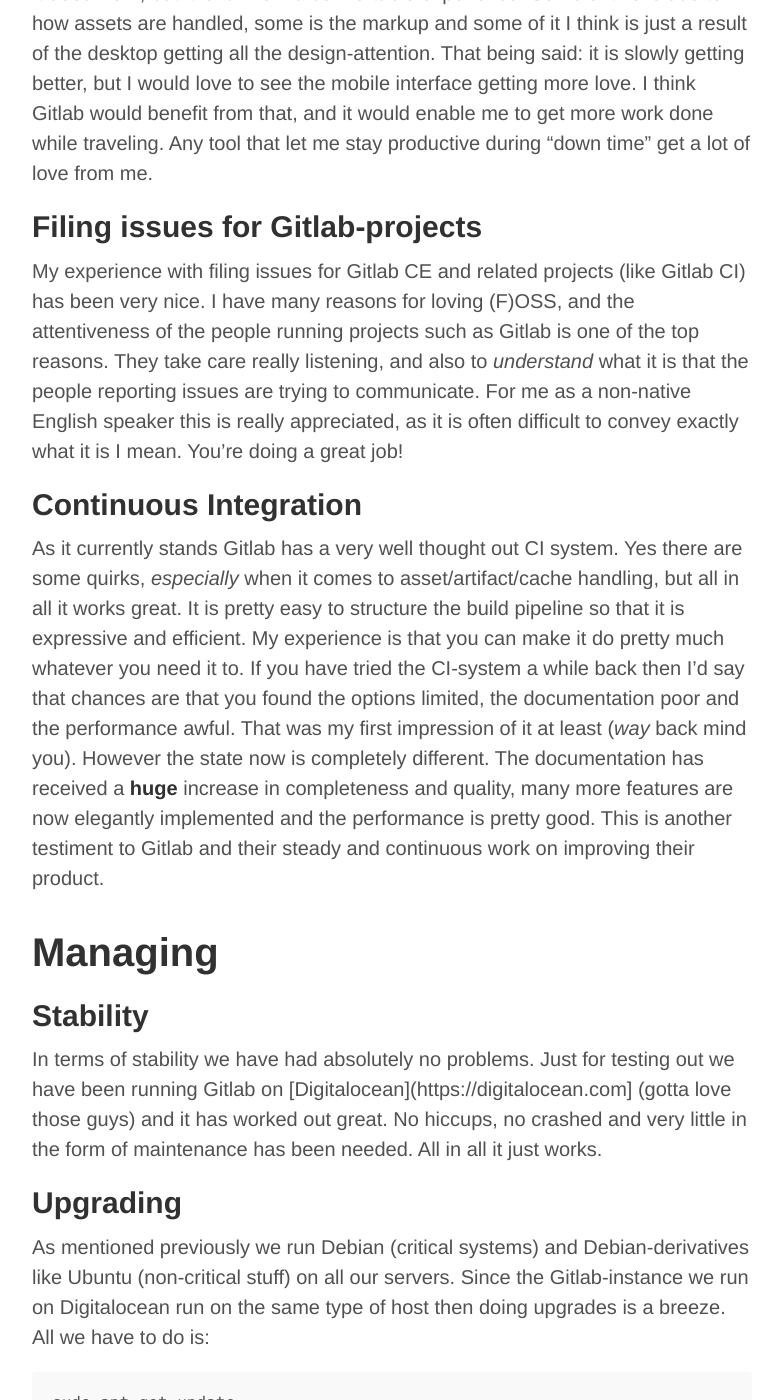
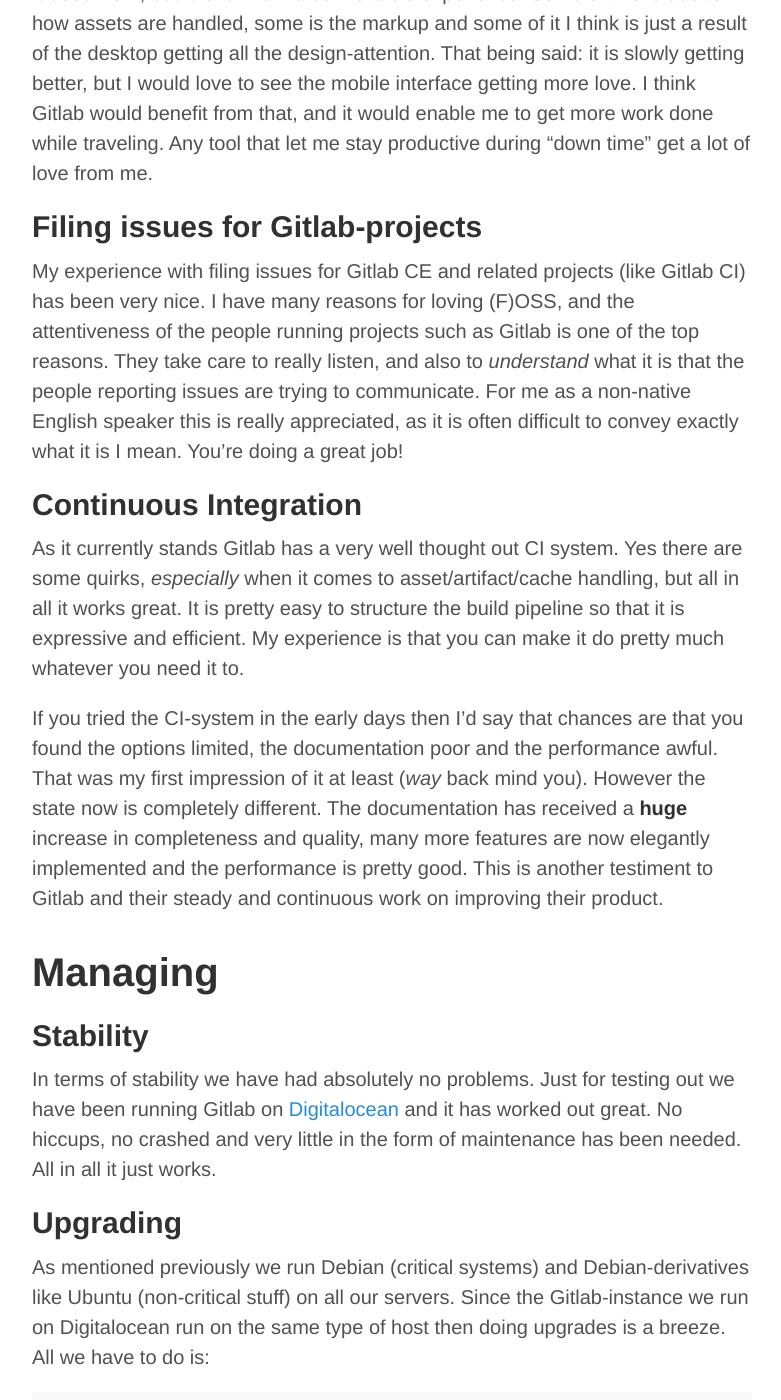
Before and after one commit to christopherraa/christopherraa.github.io, a Jekyll site: the page built from _posts/2016-09-08-final-thoughts-on-gitlab.md, in a window 1280 px wide and 1400 px high, scrolled down 1421 px. Shown: the whole window, without its empty margins (248-1029 px from the left). Built offline with Jekyll 4.4.1, drawn with Linux system fonts in a browser that asks for light colours; comment, search, counter and statistics services are not loaded; some of the changed text lies outside the part shown.

Commit message:
Fixed phrasing a couple of places.

```diff
--- a/_posts/2016-09-08-final-thoughts-on-gitlab.md
+++ b/_posts/2016-09-08-final-thoughts-on-gitlab.md
@@ -21,15 +21,17 @@
 It does _work_, but it is far from a comfortable experience. Some of this is due to how assets are handled, some is the markup and some of it I think is just a result of the desktop getting all the design-attention. That being said: it is slowly getting better, but I would love to see the mobile interface getting more love. I think Gitlab would benefit from that, and it would enable me to get more work done while traveling. Any tool that let me stay productive during "down time" get a lot of love from me.
 
 ## Filing issues for Gitlab-projects
-My experience with filing issues for Gitlab CE and related projects (like Gitlab CI) has been very nice. I have many reasons for loving (F)OSS, and the attentiveness of the people running projects such as Gitlab is one of the top reasons. They take care really listening, and also to _understand_ what it is that the people reporting issues are trying to communicate. For me as a non-native English speaker this is really appreciated, as it is often difficult to convey exactly what it is I mean. You're doing a great job!
+My experience with filing issues for Gitlab CE and related projects (like Gitlab CI) has been very nice. I have many reasons for loving (F)OSS, and the attentiveness of the people running projects such as Gitlab is one of the top reasons. They take care to really listen, and also to _understand_ what it is that the people reporting issues are trying to communicate. For me as a non-native English speaker this is really appreciated, as it is often difficult to convey exactly what it is I mean. You're doing a great job!
 
 ## Continuous Integration
-As it currently stands Gitlab has a very well thought out CI system. Yes there are some quirks, _especially_ when it comes to asset/artifact/cache handling, but all in all it works great. It is pretty easy to structure the build pipeline so that it is expressive and efficient. My experience is that you can make it do pretty much whatever you need it to. If you have tried the CI-system a while back then I'd say that chances are that you found the options limited, the documentation poor and the performance awful. That was my first impression of it at least (_way_ back mind you). However the state now is completely different. The documentation has received a **huge** increase in completeness and quality, many more features are now elegantly implemented and the performance is pretty good. This is another testiment to Gitlab and their steady and continuous work on improving their product.
+As it currently stands Gitlab has a very well thought out CI system. Yes there are some quirks, _especially_ when it comes to asset/artifact/cache handling, but all in all it works great. It is pretty easy to structure the build pipeline so that it is expressive and efficient. My experience is that you can make it do pretty much whatever you need it to.
+
+If you tried the CI-system in the early days then I'd say that chances are that you found the options limited, the documentation poor and the performance awful. That was my first impression of it at least (_way_ back mind you). However the state now is completely different. The documentation has received a **huge** increase in completeness and quality, many more features are now elegantly implemented and the performance is pretty good. This is another testiment to Gitlab and their steady and continuous work on improving their product.
 
 # Managing
 
 ## Stability
-In terms of stability we have had absolutely no problems. Just for testing out we have been running Gitlab on [Digitalocean](https://digitalocean.com] (gotta love those guys) and it has worked out great. No hiccups, no crashed and very little in the form of maintenance has been needed. All in all it just works.
+In terms of stability we have had absolutely no problems. Just for testing out we have been running Gitlab on [Digitalocean](https://digitalocean.com) and it has worked out great. No hiccups, no crashed and very little in the form of maintenance has been needed. All in all it just works.
 
 ## Upgrading
 As mentioned previously we run Debian (critical systems) and Debian-derivatives like Ubuntu (non-critical stuff) on all our servers. Since the Gitlab-instance we run on Digitalocean run on the same type of host then doing upgrades is a breeze. All we have to do is:
```
Also changed, not shown: other parts of _posts/2016-09-08-final-thoughts-on-gitlab.md (+2 -2 lines).
